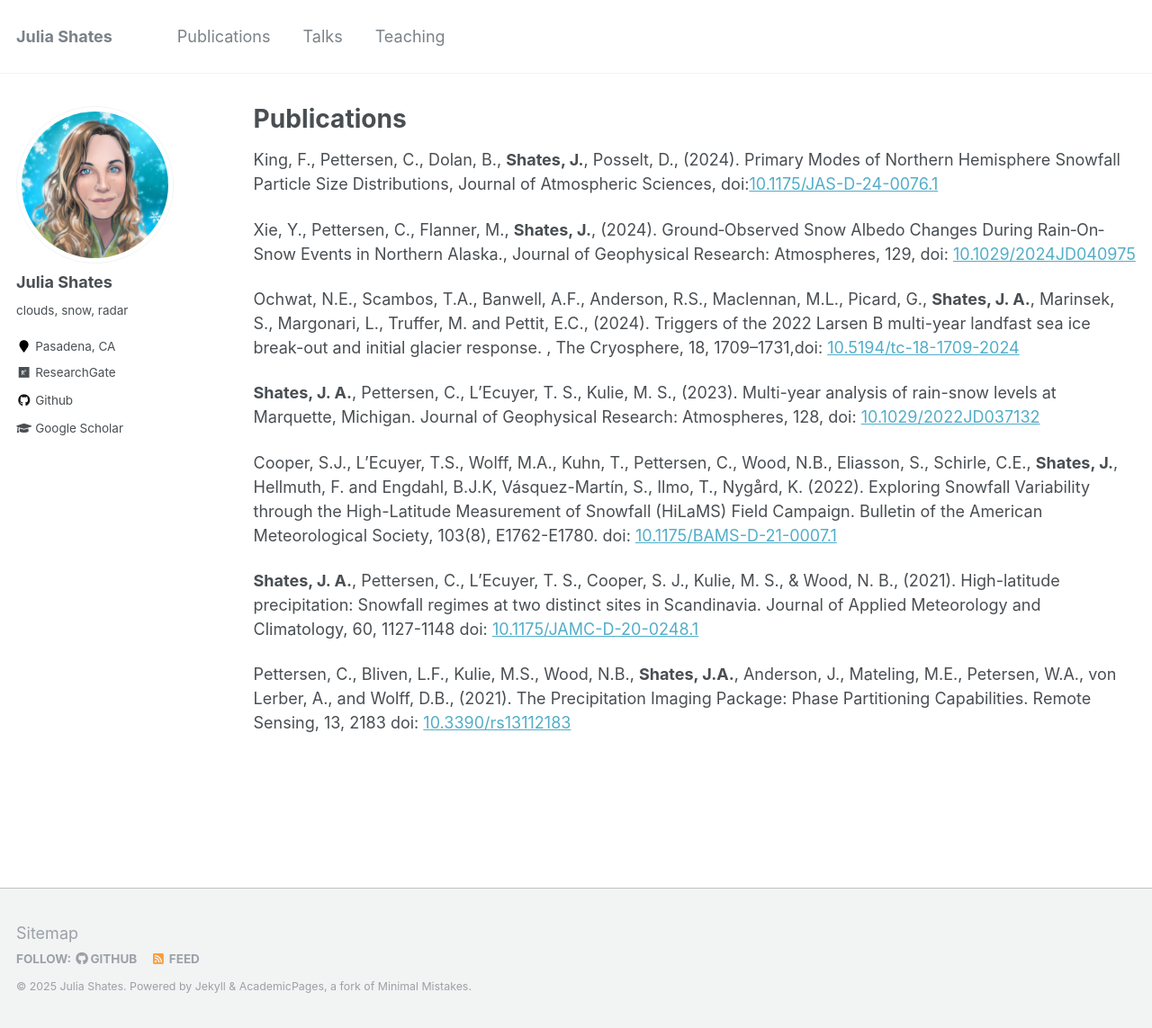
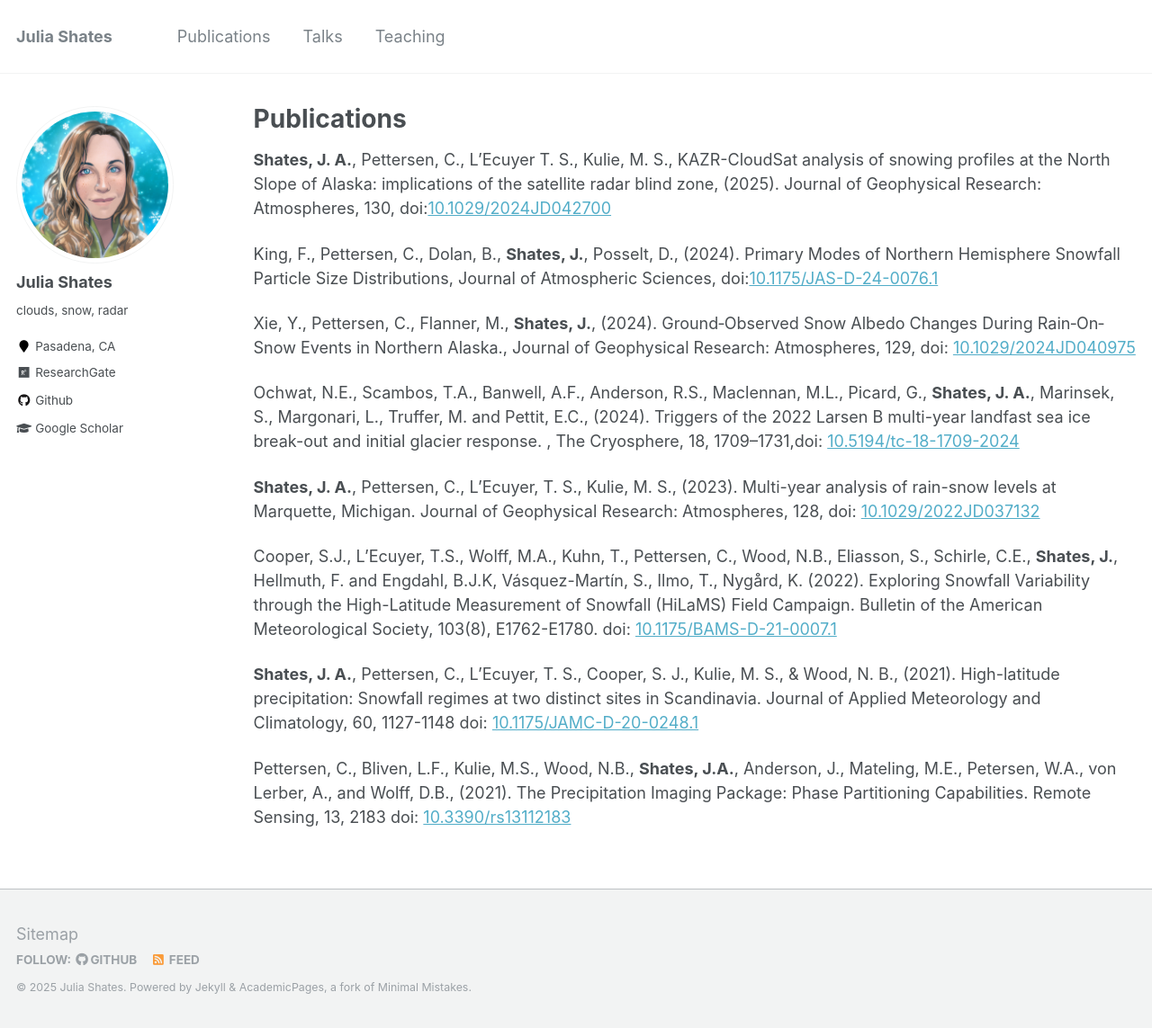
Before and after one commit to shates/shates.github.io, a Jekyll site: the page built from _pages/publications.md, in a window 1280 px wide and 1143 px high. Shown: the whole window at 90% size. Built offline with Jekyll 4.4.1, drawn with Linux system fonts in a browser that asks for light colours.

Commit message:
Update publications.md

```diff
--- a/_pages/publications.md
+++ b/_pages/publications.md
@@ -4,6 +4,11 @@ title: "Publications"
 permalink: /publications/
 author_profile: true
 ---
+**Shates, J. A.**, Pettersen, C., L’Ecuyer T. S., Kulie, M. S., KAZR-CloudSat analysis of
+snowing profiles at the North Slope of Alaska: implications of the satellite radar blind
+zone, (2025). Journal of Geophysical Research: Atmospheres, 130, doi:[10.1029/2024JD042700](https://agupubs.onlinelibrary.wiley.com/doi/10.1029/2024JD042700)
+
+
 King, F., Pettersen, C., Dolan, B., **Shates, J.**, Posselt, D., (2024). Primary Modes of Northern
 Hemisphere Snowfall Particle Size Distributions, Journal of Atmospheric Sciences, doi:[10.1175/JAS-D-24-0076.1](https://doi.org/10.1175/JAS-D-24-0076.1)
 
```
